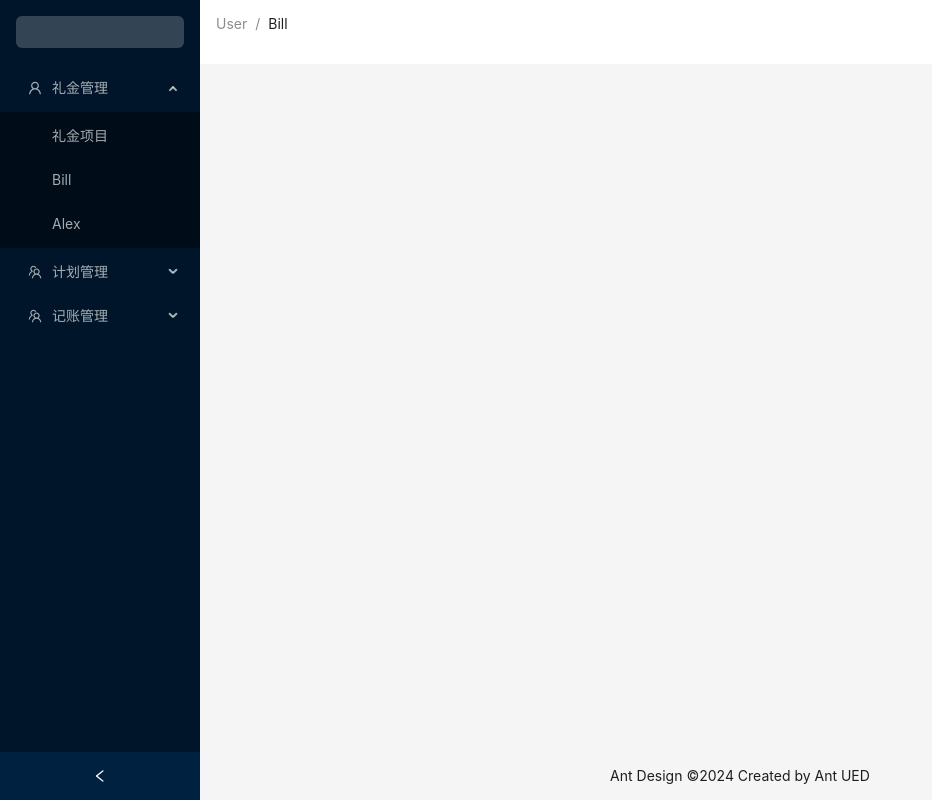
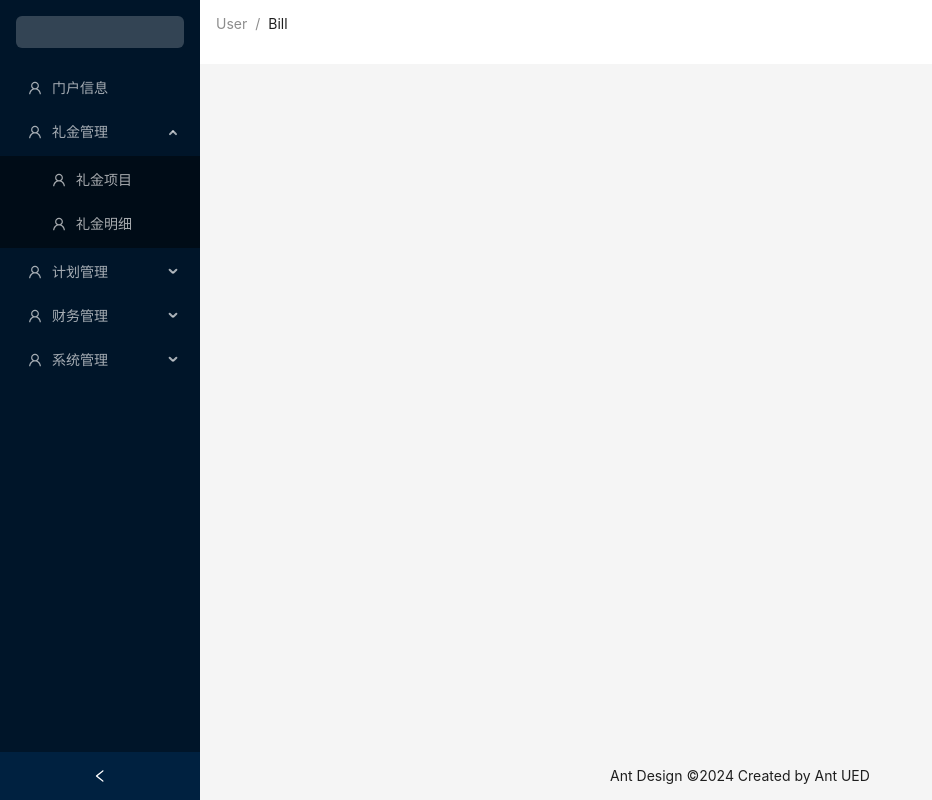
Before and after one commit to shuren233/luobd-react, a React (Vite) app: page /home in a window 1280 px wide. Both pictures are taken after a click on the element "礼金管理". Shown: the whole page, without its empty margins (0-932 px from the left). Built offline with nearby package versions, Linux system fonts and the light colour scheme.

Commit message:
菜单规划与数据优化

```diff
--- a/src/components/MainMenu/index.tsx
+++ b/src/components/MainMenu/index.tsx
@@ -1,6 +1,5 @@
 import React, { useState } from 'react';
 import {
-    TeamOutlined,
     UserOutlined,
 } from '@ant-design/icons';
 import type { MenuProps } from 'antd';
@@ -9,32 +8,92 @@ import {Menu } from 'antd';
 
 type MenuItem = Required<MenuProps>['items'][number];
 
-function getItem(
-    label: React.ReactNode,
-    key: React.Key,
-    icon?: React.ReactNode,
-    children?: MenuItem[],
-): MenuItem {
-    return {
-        key,
-        icon,
-        children,
-        label,
-    } as MenuItem;
-}
 
 const items: MenuItem[] = [
-    getItem('礼金管理', 'sub1', <UserOutlined />, [
-        getItem('礼金项目', '/home/user'),
-        getItem('Bill', '4'),
-        getItem('Alex', '5'),
-    ]),
-    getItem('计划管理', 'sub2', <TeamOutlined />,
-        [getItem('Team 1', '6'),
-            getItem('Team 2', '8')]),
-    getItem('记账管理', 'sub3', <TeamOutlined />,
-        [getItem('Team 1', '9'),
-            getItem('Team 2', '10')]),
+    {
+        label: "门户信息",
+        key: '/home/portal',
+        icon: <UserOutlined />
+    },
+    {
+        label: "礼金管理",
+        key: 'cash',
+        icon: <UserOutlined />,
+        children: [
+            {
+                label: "礼金项目",
+                key: '/home/cashProject',
+                icon: <UserOutlined />
+            },
+            {
+                label: "礼金明细",
+                key: '/home/cashItem',
+                icon: <UserOutlined />
+            },
+        ]
+    },
+    {
+        label: "计划管理",
+        key: 'plan',
+        icon: <UserOutlined />,
+        children: [
+            {
+                label: "待办列表",
+                key: '/home/planItem',
+                icon: <UserOutlined />
+            },
+            {
+                label: "我的日程",
+                key: '/home/planSchedule',
+                icon: <UserOutlined />
+            },
+        ]
+    },
+    {
+        label: "财务管理",
+        key: 'finance',
+        icon: <UserOutlined />,
+        children: [
+            {
+                label: "分类管理",
+                key: '/home/financeCategory',
+                icon: <UserOutlined />
+            },
+            {
+                label: "财务流水",
+                key: '/home/financeRecord',
+                icon: <UserOutlined />
+            },
+            {
+                label: "计划目标",
+                key: '/home/financePlan',
+                icon: <UserOutlined />
+            },
+            {
+                label: "财务统计",
+                key: '/home/financeStatistics',
+                icon: <UserOutlined />
+            },
+        ]
+    },
+    {
+        label: "系统管理",
+        key: 'system',
+        icon: <UserOutlined />,
+        children: [
+            {
+                label: "系统设置",
+                key: '/home/systemSet',
+                icon: <UserOutlined />
+            },
+            {
+                label: "系统监控",
+                key: '/home/financeRecord',
+                icon: <UserOutlined />
+            }
+        ]
+    },
+
 ];
 
 const App: React.FC = () => {
@@ -56,7 +115,6 @@ const App: React.FC = () => {
                       items={items} openKeys={openKeys}
                       onOpenChange={openMenu}
                       onClick={changeMenu} />
-
     );
 };
 
```
